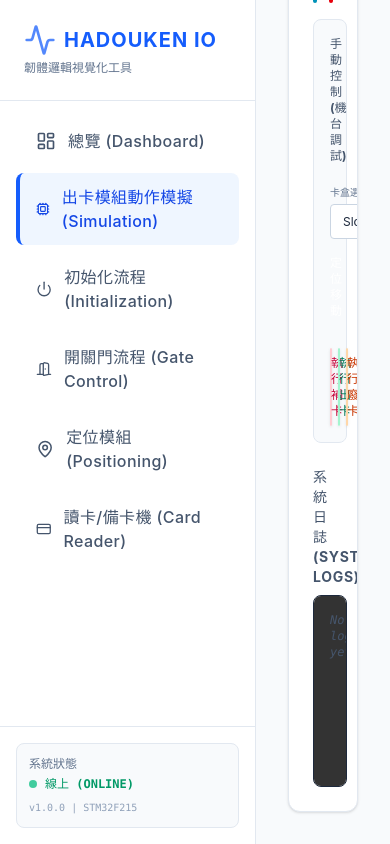
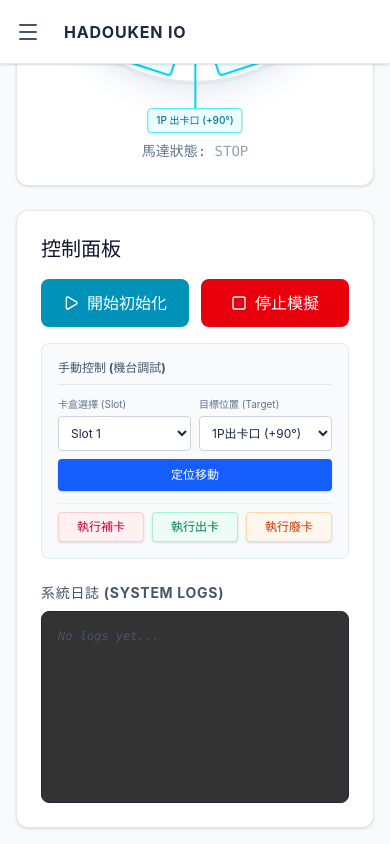
Before and after one commit to igs-zijunlin/Street_Fighter_Firmware_Logic_Guide_App, a React app: page /#/simulation in a window 390 px wide. Built offline with nearby package versions, Linux system fonts and the light colour scheme; the HTML template or start-up script is replaced by a standard one.

Commit message:
feat: 支持手機版響應式介面 (responsive layout)

```diff
--- a/src/components/layout/Layout.tsx
+++ b/src/components/layout/Layout.tsx
@@ -1,12 +1,37 @@
-
+import { useState } from 'react';
 import { Outlet } from 'react-router-dom';
 import Sidebar from './Sidebar';
+import { Menu } from 'lucide-react';
 
 const Layout = () => {
+    const [isSidebarOpen, setIsSidebarOpen] = useState(false);
+
     return (
-        <div className="flex min-h-screen bg-slate-50 text-slate-900">
-            <Sidebar />
-            <main className="flex-1 ml-64 p-8 overflow-y-auto h-screen bg-slate-50">
+        <div className="flex min-h-screen bg-slate-50 text-slate-900 relative">
+            {/* Mobile Top Navigation */}
+            <div className="md:hidden fixed top-0 left-0 right-0 h-16 bg-white border-b border-slate-200 z-40 flex items-center px-4 shadow-sm">
+                <button
+                    onClick={() => setIsSidebarOpen(true)}
+                    className="p-2 -ml-2 text-slate-600 hover:text-blue-600 hover:bg-slate-100 rounded-lg transition-colors"
+                >
+                    <Menu className="w-6 h-6" />
+                </button>
+                <div className="ml-4 font-bold text-slate-800 tracking-wider" style={{ fontFamily: 'var(--font-cyber)' }}>
+                    HADOUKEN IO
+                </div>
+            </div>
+
+            {/* Mobile Sidebar Overlay */}
+            {isSidebarOpen && (
+                <div
+                    className="md:hidden fixed inset-0 bg-slate-900/50 z-40 backdrop-blur-sm transition-opacity"
+                    onClick={() => setIsSidebarOpen(false)}
+                />
+            )}
+
+            <Sidebar isOpen={isSidebarOpen} setIsOpen={setIsSidebarOpen} />
+
+            <main className="flex-1 transition-all duration-300 md:ml-64 p-4 md:p-8 pt-20 md:pt-8 overflow-y-auto h-[100dvh] bg-slate-50 w-full">
                 <Outlet />
             </main>
         </div>
--- a/src/components/layout/Sidebar.tsx
+++ b/src/components/layout/Sidebar.tsx
@@ -1,9 +1,13 @@
-
 import { NavLink } from 'react-router-dom';
-import { LayoutDashboard, Cpu, Activity, Power, DoorOpen, MapPin, CreditCard } from 'lucide-react';
+import { LayoutDashboard, Cpu, Activity, Power, DoorOpen, MapPin, CreditCard, X } from 'lucide-react';
 import { cn } from '../../lib/utils';
 
-const Sidebar = () => {
+interface SidebarProps {
+    isOpen: boolean;
+    setIsOpen: (isOpen: boolean) => void;
+}
+
+const Sidebar = ({ isOpen, setIsOpen }: SidebarProps) => {
     const navItems = [
         { to: '/', icon: LayoutDashboard, label: '總覽 (Dashboard)' },
         { to: '/simulation', icon: Cpu, label: '出卡模組動作模擬 (Simulation)' },
@@ -14,22 +18,35 @@ const Sidebar = () => {
     ];
 
     return (
-        <aside className="w-64 h-screen bg-white border-r border-slate-200 flex flex-col fixed left-0 top-0">
-            <div className="p-6 border-b border-slate-200">
-                <div className="flex items-center gap-2 text-blue-600">
-                    <Activity className="w-8 h-8 animate-pulse" />
-                    <h1 className="text-xl font-bold tracking-wider" style={{ fontFamily: 'var(--font-cyber)' }}>
-                        HADOUKEN IO
-                    </h1>
+        <aside className={cn(
+            "w-64 h-[100dvh] bg-white border-r border-slate-200 flex flex-col fixed left-0 top-0 z-50 transform transition-transform duration-300 ease-in-out md:translate-x-0 w-[280px] md:w-64 max-w-[85vw]",
+            isOpen ? "translate-x-0 shadow-2xl" : "-translate-x-full shadow-none"
+        )}>
+            <div className="p-6 border-b border-slate-200 flex items-center justify-between">
+                <div>
+                    <div className="flex items-center gap-2 text-blue-600">
+                        <Activity className="w-8 h-8 animate-pulse" />
+                        <h1 className="text-xl font-bold tracking-wider" style={{ fontFamily: 'var(--font-cyber)' }}>
+                            HADOUKEN <span className="text-slate-800">IO</span>
+                        </h1>
+                    </div>
+                    <p className="text-xs text-slate-500 mt-1">韌體邏輯視覺化工具</p>
                 </div>
-                <p className="text-xs text-slate-500 mt-1">韌體邏輯視覺化工具</p>
+                {/* Mobile Close Button */}
+                <button
+                    onClick={() => setIsOpen(false)}
+                    className="md:hidden p-2 -mr-2 text-slate-400 hover:text-slate-600 hover:bg-slate-100 rounded-lg transition-colors"
+                >
+                    <X className="w-5 h-5" />
+                </button>
             </div>
 
-            <nav className="flex-1 p-4 space-y-2">
+            <nav className="flex-1 p-4 space-y-2 overflow-y-auto">
                 {navItems.map((item) => (
                     <NavLink
                         key={item.to}
                         to={item.to}
+                        onClick={() => setIsOpen(false)}
                         className={({ isActive }) =>
                             cn(
                                 "flex items-center gap-3 px-4 py-3 rounded-lg transition-all duration-300",
@@ -46,7 +63,7 @@ const Sidebar = () => {
                 ))}
             </nav>
 
-            <div className="p-4 border-t border-slate-200">
+            <div className="p-4 border-t border-slate-200 bg-white">
                 <div className="p-3 bg-slate-50 rounded-lg border border-slate-200">
                     <p className="text-xs text-slate-500">系統狀態</p>
                     <div className="flex items-center gap-2 mt-1">
--- a/src/pages/GateControl.tsx
+++ b/src/pages/GateControl.tsx
@@ -64,11 +64,11 @@ const GateControl = () => {
             </div>
 
             {/* Tabs */}
-            <div className="flex justify-center gap-4">
+            <div className="flex flex-col sm:flex-row justify-center gap-3 md:gap-4">
                 <button
                     onClick={() => setActiveTab('open')}
                     className={cn(
-                        "relative px-8 py-4 rounded-xl font-bold tracking-widest transition-all duration-300 border overflow-hidden group shadow-sm",
+                        "relative px-4 md:px-8 py-3 md:py-4 rounded-xl font-bold tracking-widest transition-all duration-300 border overflow-hidden group shadow-sm text-sm sm:text-base",
                         activeTab === 'open'
                             ? "bg-cyan-50 border-cyan-500 text-cyan-700"
                             : "bg-white border-slate-200 text-slate-500 hover:border-slate-300 hover:text-slate-700"
@@ -82,7 +82,7 @@ const GateControl = () => {
                 <button
                     onClick={() => setActiveTab('close')}
                     className={cn(
-                        "relative px-8 py-4 rounded-xl font-bold tracking-widest transition-all duration-300 border overflow-hidden group shadow-sm",
+                        "relative px-4 md:px-8 py-3 md:py-4 rounded-xl font-bold tracking-widest transition-all duration-300 border overflow-hidden group shadow-sm text-sm sm:text-base",
                         activeTab === 'close'
                             ? "bg-emerald-50 border-emerald-500 text-emerald-700"
                             : "bg-white border-slate-200 text-slate-500 hover:border-slate-300 hover:text-slate-700"
--- a/src/pages/Simulation.tsx
+++ b/src/pages/Simulation.tsx
@@ -27,8 +27,8 @@ const Simulation = () => {
 
     return (
         <div className="flex flex-col gap-6">
-            <div className="flex items-center justify-between">
-                <h2 className="text-3xl font-bold text-transparent bg-clip-text bg-gradient-to-r from-cyan-600 to-blue-700 font-cyber">
+            <div className="flex flex-col md:flex-row md:items-center justify-between gap-4 md:gap-0">
+                <h2 className="text-2xl md:text-3xl font-bold text-transparent bg-clip-text bg-gradient-to-r from-cyan-600 to-blue-700 font-cyber">
                     出卡模組動作模擬
                 </h2>
                 <div className="flex gap-4">
```
Also changed, not shown: 1 other file (tests, documents, lock files or other folders).
